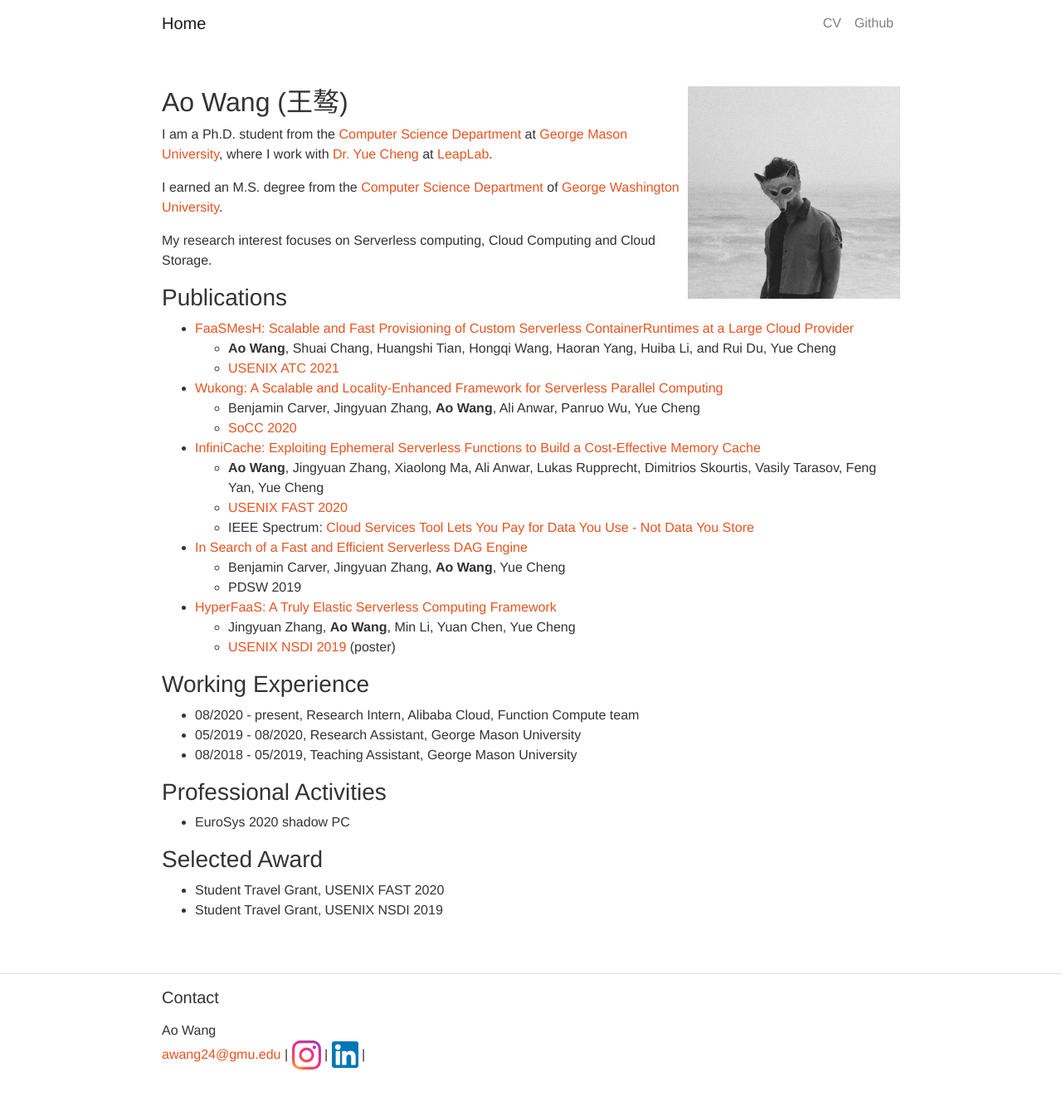
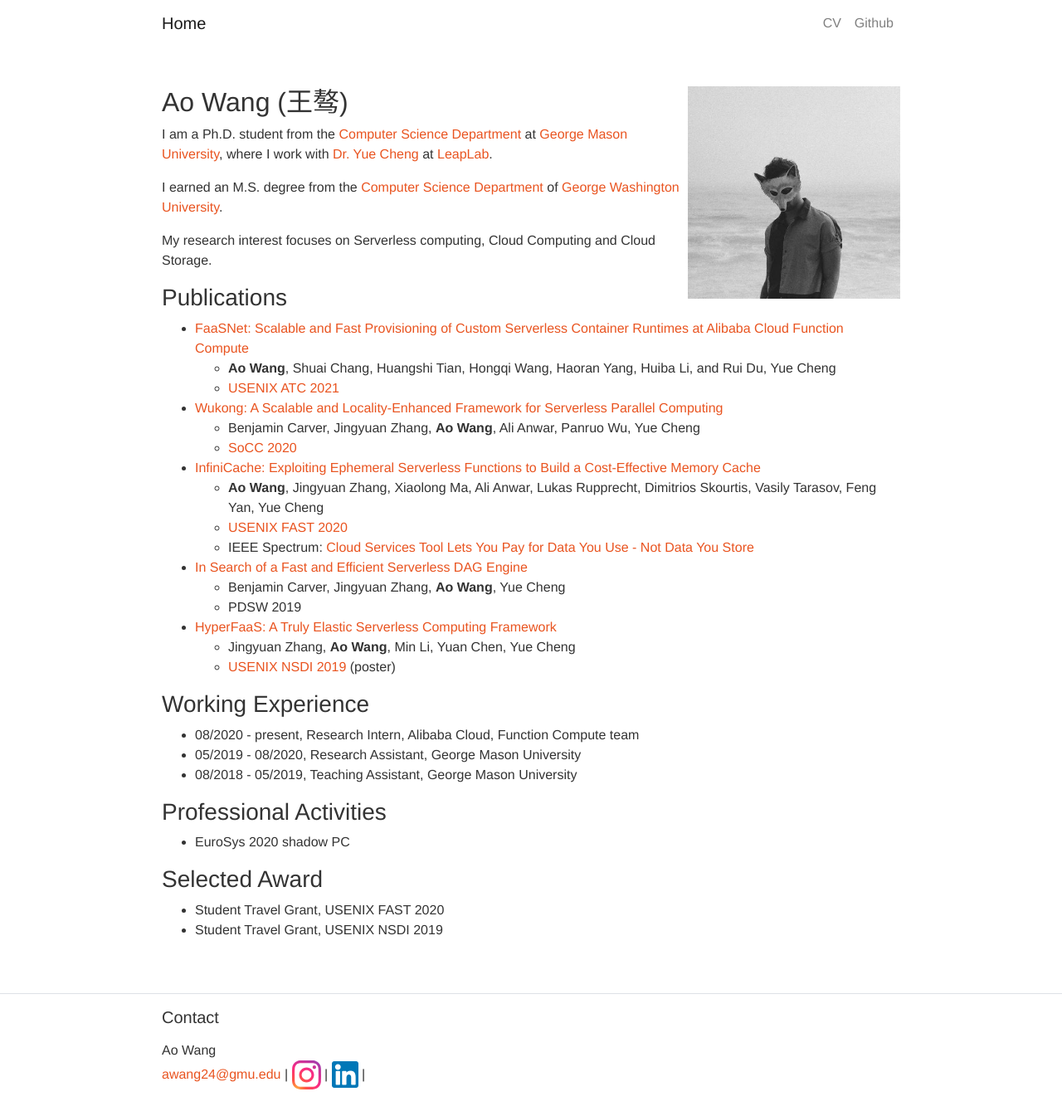
Before and after one commit to wangaoone/wangaoone.github.io, a Jekyll site: the page built from index.md, in a window 1280 px wide. Shown: the whole page at 83% size. Built offline with Jekyll 4.4.1, drawn with Linux system fonts in a browser that asks for light colours; before the commit the page ends 1321 px from its top, so only the background shows below that.

Commit message:
add atc21

```diff
--- a/index.md
+++ b/index.md
@@ -18,7 +18,7 @@ My research interest focuses on Serverless computing, Cloud Computing and Cloud
 
 
 ### Publications
-- [FaaSMesH: Scalable and Fast Provisioning of Custom Serverless ContainerRuntimes at a Large Cloud Provider](https://www.usenix.org/conference/atc21/presentation/wang-ao)
+- [FaaSNet: Scalable and Fast Provisioning of Custom Serverless Container Runtimes at Alibaba Cloud Function Compute](https://www.usenix.org/conference/atc21/presentation/wang-ao)
   - **Ao Wang**, Shuai Chang, Huangshi Tian, Hongqi Wang, Haoran Yang, Huiba Li, and Rui Du, Yue Cheng
   - [USENIX ATC 2021](https://www.usenix.org/conference/atc21)
 - [Wukong: A Scalable and Locality-Enhanced Framework for Serverless Parallel Computing](https://acmsocc.github.io/2020/)
```
